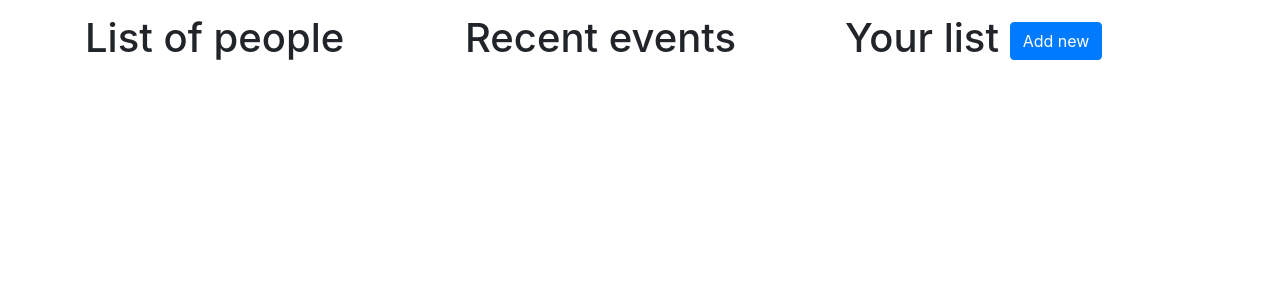
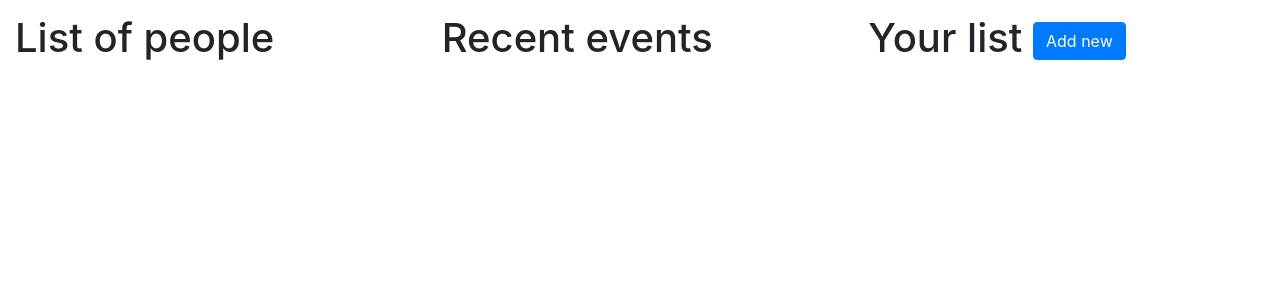
Before and after one commit to MiguelMoutela/wishlist-app, a Django app: template web/templates/index.html in a window 1280 px wide. Shown: the part 56-356 px from the top of the page. Run offline with Django 3.2, Linux system fonts and the light colour scheme; the template is opened without the code that fills it, so the values that code supplies are empty; some libraries are stand-ins or nearby versions.

Commit message:
Use fluid containers

```diff
--- a/web/templates/base.html
+++ b/web/templates/base.html
@@ -58,7 +58,7 @@ $(function() {
   </div>
 </nav>
 
-<div class="container">
+<div class="container-fluid">
   {% if messages %}
     {% for message in messages %}
       <div class="alert alert-success">{{ message }}</div>
@@ -68,14 +68,14 @@ $(function() {
   {% block content %}
   {% endblock %}
 
+</div>
   {% if user.is_authenticated %}
     <hr>
     <footer>
-      <div class="container">
+      <div class="container-fluid">
         <p>Wishes fulfilled: {{ fulfilled }}</p>
       </div>
     </footer>
   {% endif %}
-</div>
 </body>
 </html>
```
